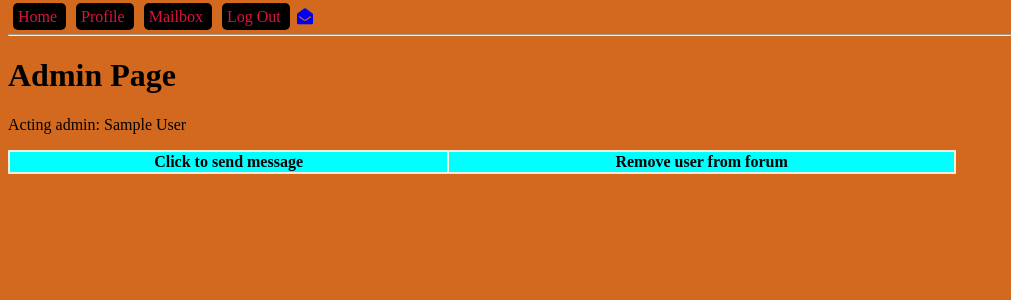
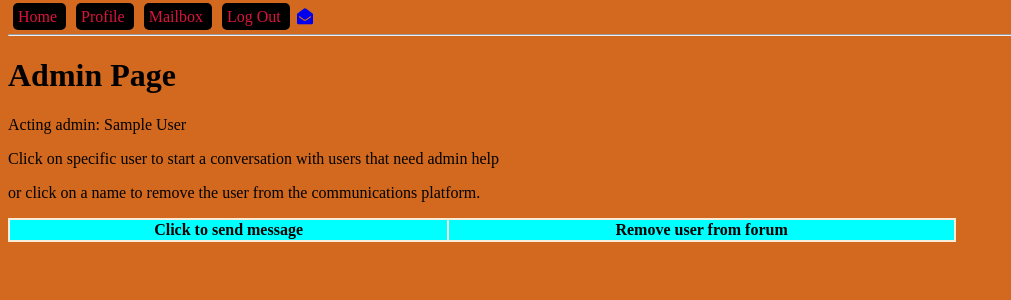
Before and after one commit to SebbeKYH/Sebastian_flask, a Flask app: page /admin in a window 1280 px wide. Shown: the top 300 px of the page, without its empty margins (0-1011 px from the left). Run offline with Flask 2, Linux system fonts and the light colour scheme; a user stored in the database is signed in; tables that the repository leaves empty hold one stand-in row (values such as "Sample post"); lists and menus that the app fills with data are empty.

Commit message:
experimenting with admin-page

```diff
--- a/blueprints/admin/__init__.py
+++ b/blueprints/admin/__init__.py
@@ -1,9 +1,12 @@
+import sqlalchemy
 from flask import Blueprint, render_template, redirect, url_for, flash
 from flask_login import current_user
+from sqlalchemy import text
 
 from blueprints import user
 from controllers.message_controller import get_user_messages
 from controllers.user_controller import get_all_but_current_user
+from controllers.user_controller import get_user_by_email
 
 bp_admin = Blueprint('bp_admin', __name__)
 
@@ -22,10 +25,11 @@ def admin_get():
     return render_template('admin.html', users=users, messages=messages)
 
 # TODO lyckas inte få rätt på hur jag tar bort rader från databasen
-@bp_admin.post('/admin')
-def delete_post():
+@bp_admin.get('/admin/<user_email>')
+def delete_get(user_email):
     from models import User
-    delete_user = User.query.filter(User.email).first()
+    delete_user = User.query.filter(user_email).first()
     from app import db
     db.session.delete(delete_user)
     db.session.commit()
+    return redirect(url_for('bp_admin.admin.get'))
--- a/controllers/user_controller.py
+++ b/controllers/user_controller.py
@@ -15,3 +15,7 @@ def get_all_users():
 def get_user_by_id(user_id):
     from models import User
     return User.query.filter(User.id == user_id).first()
+
+def get_user_by_email(user_email):
+    from models import User
+    return User.query.filter(User.email == user_email).first()
--- a/templates/admin.html
+++ b/templates/admin.html
@@ -7,6 +7,8 @@
 {% block content %}
     <h1 id="main-heading">Admin Page</h1>
     <p>Acting admin: {{ current_user.name }}</p>
+    <p>Click on specific user to start a conversation with users that need admin help</p>
+    <p>or click on a name to remove the user from the communications platform.</p>
 
     <table>
         <tr>
@@ -17,7 +19,7 @@
             <tr>
                 <td><a href="{{ url_for('bp_user.message_get', user_id=user.id) }}">{{ user.name }}</a></td>
                 <td>
-
+                    <a href="{{ url_for('bp_admin.delete_get', user_id=user.id) }}">{{ user.name }}</a>
                 </td>
             </tr>
         {% endfor %}
```
